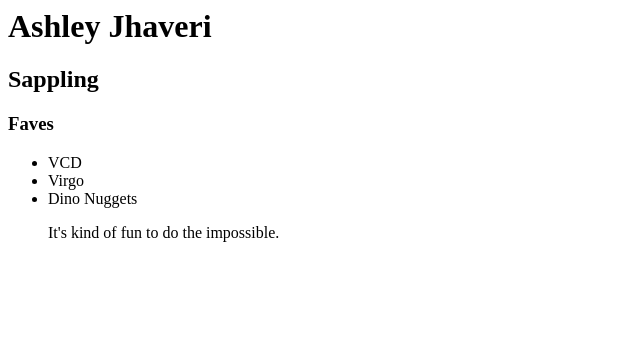
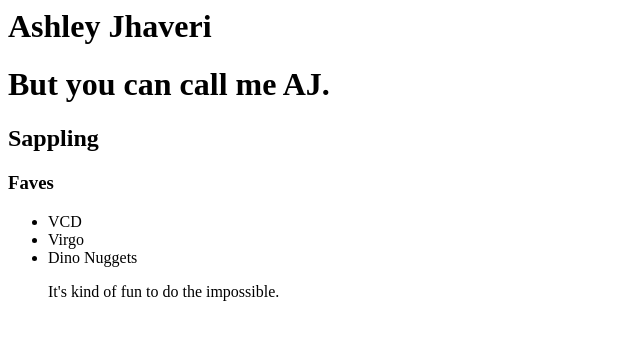
Before and after one commit to josoa/josoa.github.io, a plain HTML site: page index.html in a window 1280 px wide. Shown: the whole page, without its empty margins (0-640 px from the left). Drawn offline with Linux system fonts and the light colour scheme.

Commit message:
Added what I'm called

```diff
--- a/index.html
+++ b/index.html
@@ -1,4 +1,5 @@
 <h1>Ashley Jhaveri</h1>
+<h1>But you can call me AJ.</h1>
 
 <h2>Sappling</h2>
 
```
